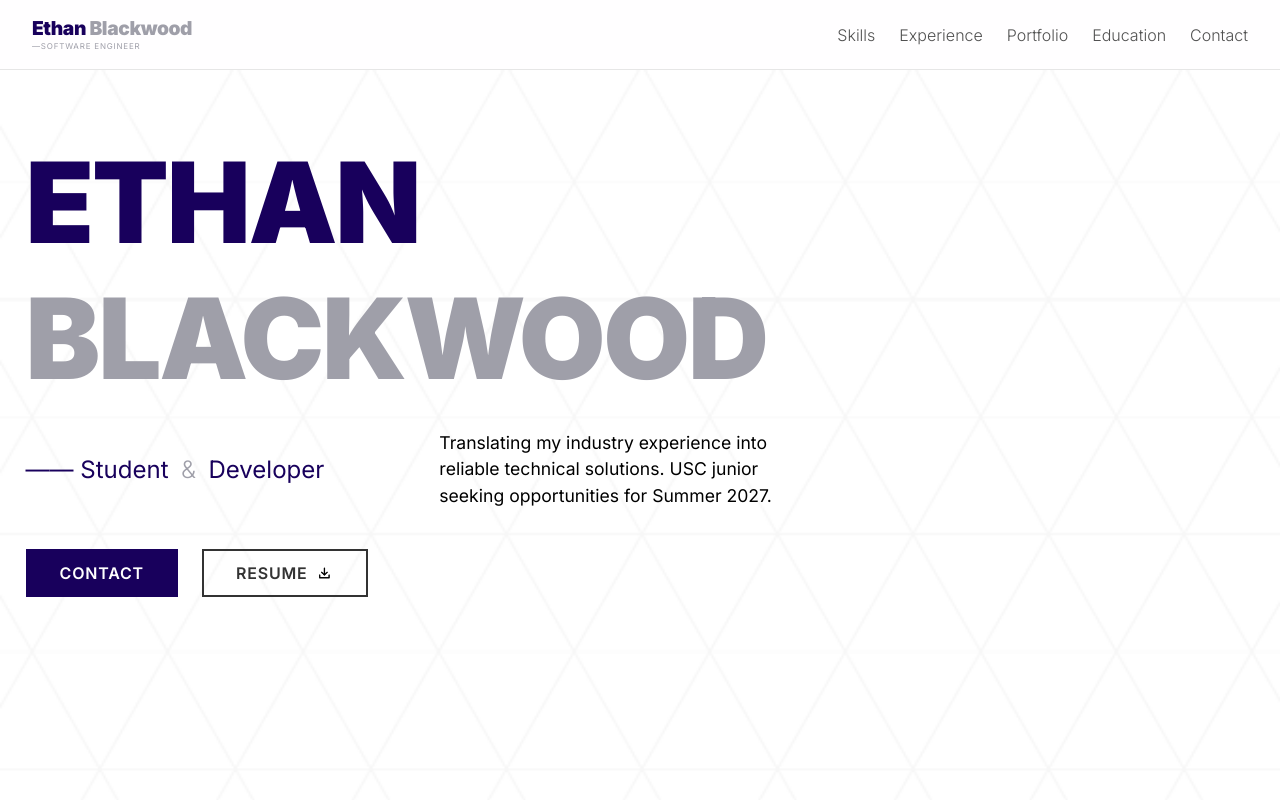
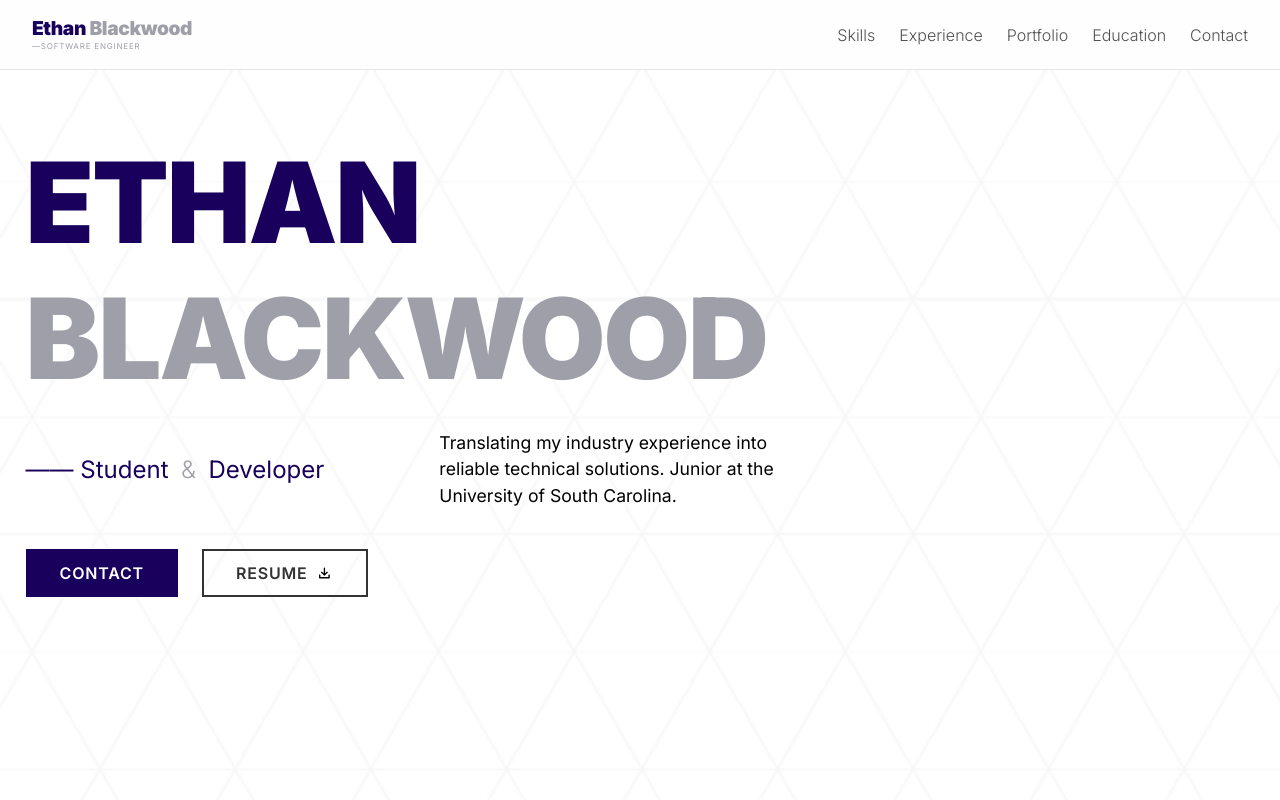
Before and after one commit to EthanBlackwood/Ethan-Blackwood-Portfolio, a React (Vite) app: page / in a window 1280 px wide. Shown: the top 800 px of the page. Built offline with nearby package versions, Linux system fonts and the light colour scheme.

Commit message:
content update

```diff
--- a/src/Home.jsx
+++ b/src/Home.jsx
@@ -33,8 +33,7 @@ const Home = () => {
             —— Student <span className="andsymbol">&</span> Developer
           </h3>
           <p className="header-blurb">
-            Translating my industry experience into reliable technical solutions. USC junior seeking
-            opportunities for Summer 2027.
+            Translating my industry experience into reliable technical solutions. Junior at the University of South Carolina.
           </p>
         </div>
 
```
